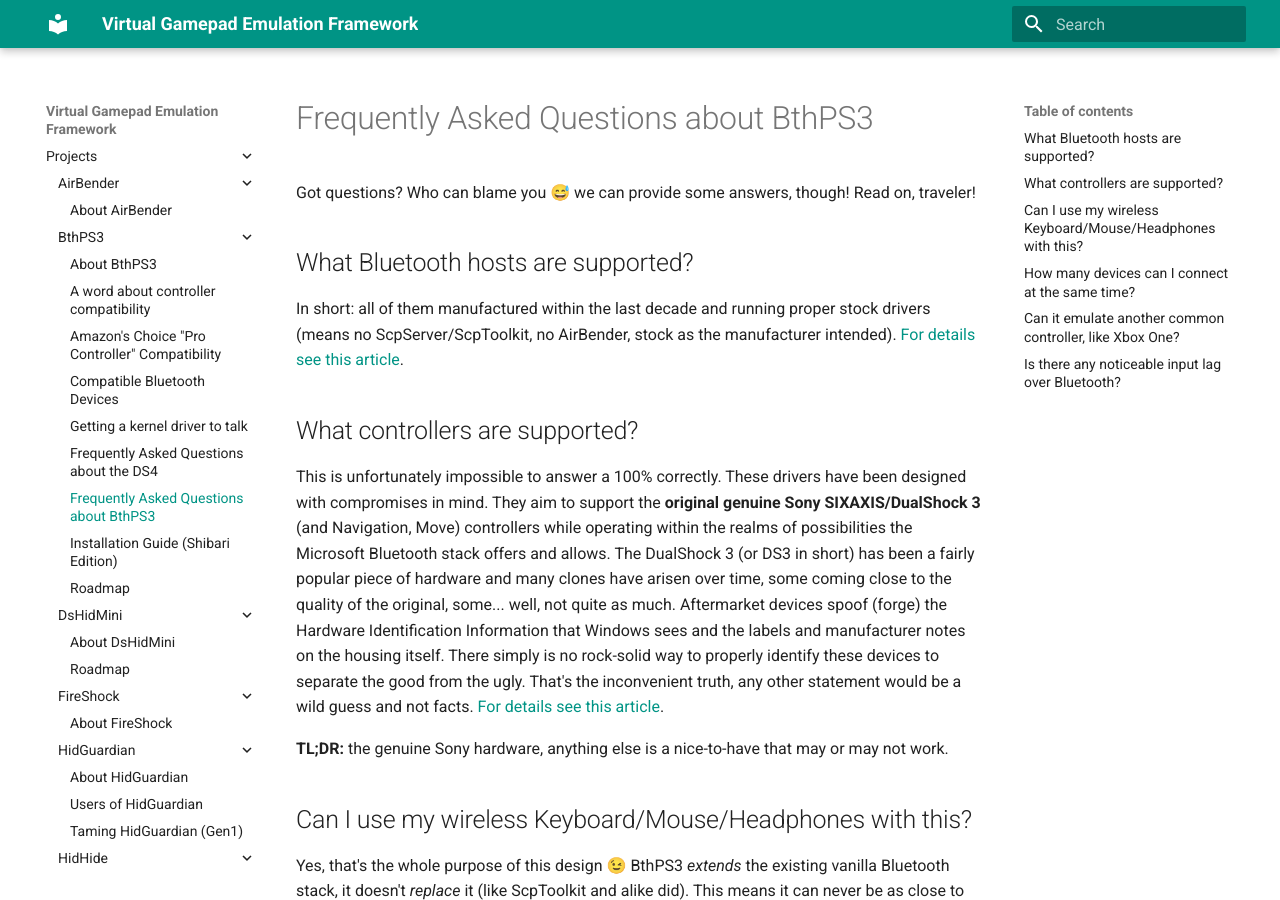
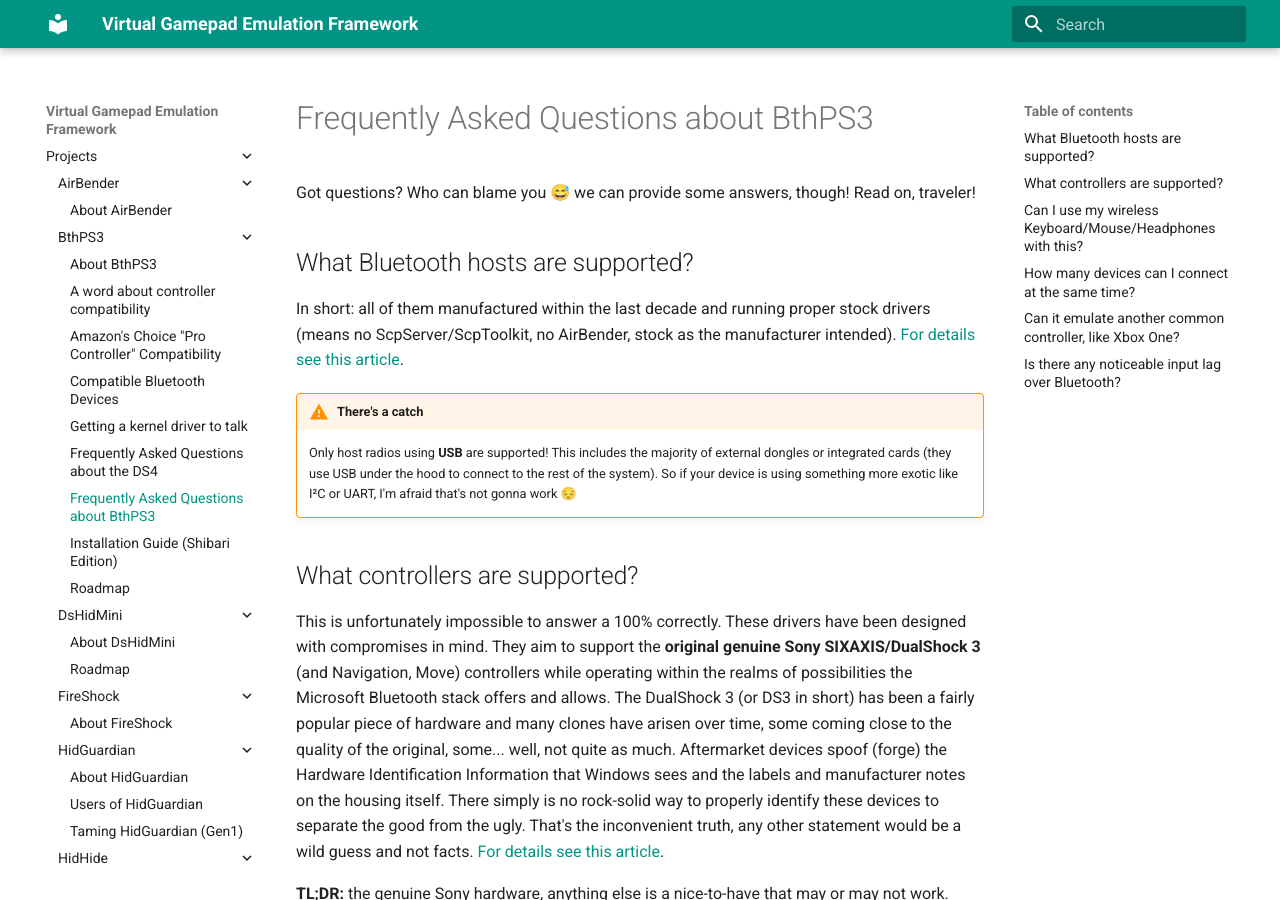
Before and after one commit to nefarius/ViGEm.github.io, an MkDocs documentation site: the page built from docs/projects/BthPS3/Frequently-Asked-Questions.md, in a window 1280 px wide and 900 px high. Built offline with MkDocs 1.6.1 and Material for MkDocs 9.7.7, drawn with Linux system fonts in a browser that asks for light colours.

Commit message:
Added catch

```diff
--- a/docs/projects/BthPS3/Frequently-Asked-Questions.md
+++ b/docs/projects/BthPS3/Frequently-Asked-Questions.md
@@ -5,6 +5,9 @@
 ## What Bluetooth hosts are supported?
 
 In short: all of them manufactured within the last decade and running proper stock drivers (means no ScpServer/ScpToolkit, no AirBender, stock as the manufacturer intended). [For details see this article](../Compatible-Bluetooth-Devices).
+
+!!! warning "There's a catch"
+    Only host radios using **USB** are supported! This includes the majority of external dongles or integrated cards (they use USB under the hood to connect to the rest of the system). So if your device is using something more exotic like I²C or UART, I'm afraid that's not gonna work 😔
 
 ## What controllers are supported?
 
```
